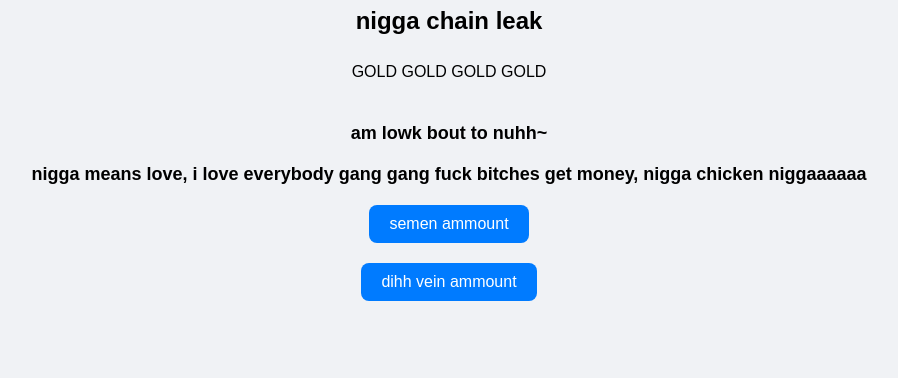
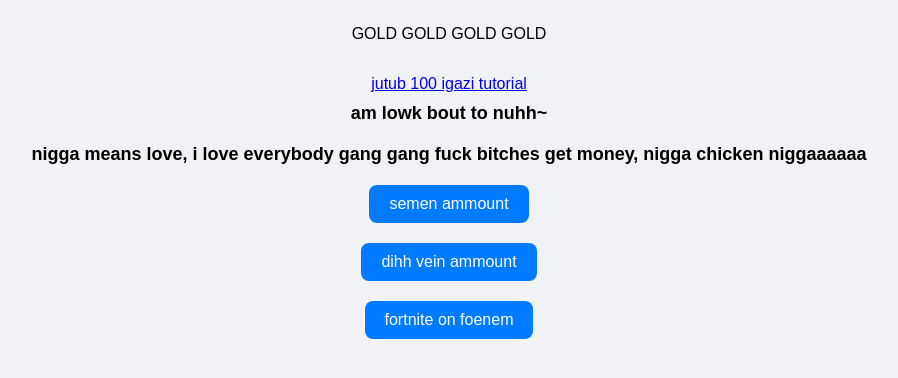
Before and after one commit to Adrian2a/123-hulyeseg, a plain HTML site: page index.html in a window 1280 px wide. Shown: the part 282-660 px from the top of the page, without its empty margins (191-1089 px from the left). Drawn offline with Linux system fonts and the light colour scheme.

Commit message:
Update index.html

```diff
--- a/index.html
+++ b/index.html
@@ -2,7 +2,6 @@
 <html lang="en">
 <head>
     <meta charset="UTF-8">
-    <meta name="viewport" content="width=device-width, initial-scale=1.0">
     <title>Button Click Example</title>
     <style>
         body {
@@ -15,6 +14,7 @@
             background-color: #f0f2f5;
             margin: 0;
             text-align: center;
+            color: #000000;
         }
 
         h1, h2 {
@@ -52,12 +52,14 @@
     <h1>#RAPEPACKGOD</h1>
     <h2>nigga chain leak </h2>
     <p>GOLD GOLD GOLD GOLD</p>
+    <a href="https://www.youtube.com/watch?v=H0o3yXWzMzM">jutub 100 igazi tutorial</a>
 
     <div class="output" id="button1Output">am lowk bout to nuhh~ </div>
     <div class="output" id="button2Output">nigga means love, i love everybody gang gang fuck bitches get money, nigga chicken niggaaaaaa</div>
 
     <button onclick="buttonClicked()">semen ammount</button>
     <button onclick="button2Clicked()">dihh vein ammount</button>
+    <button class="reset-button" onclick="resetCounters()">fortnite on foenem</button>
 
     <script>
         let numButton1Clicks = 0;
@@ -74,6 +76,12 @@
             document.getElementById("button2Output").textContent =
                 "veiny ammount: " + numButton2Clicks ;
         }
+          function resetCounters() {
+            numButton1Clicks = 0;
+            numButton2Clicks = 0;
+            document.getElementById("button1Output").textContent = "semen ammount";
+            document.getElementById("button2Output").textContent = "nigga means love, i love everybody gang gang fuck bitches get money, nigga chicken niggaaaaaa";
+        }
     </script>
 </body>
 </html>
```
